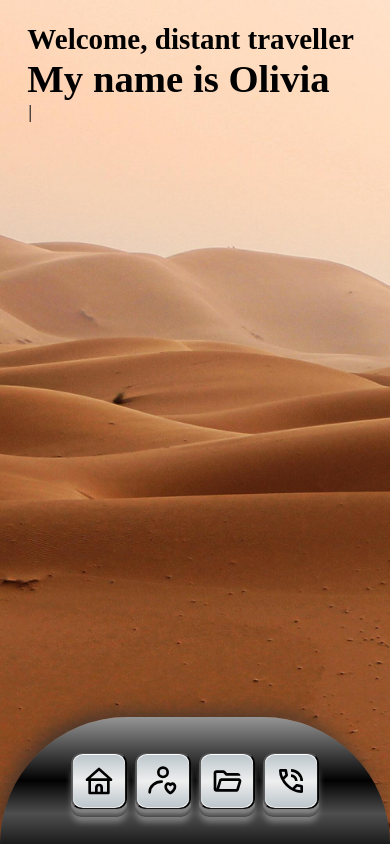
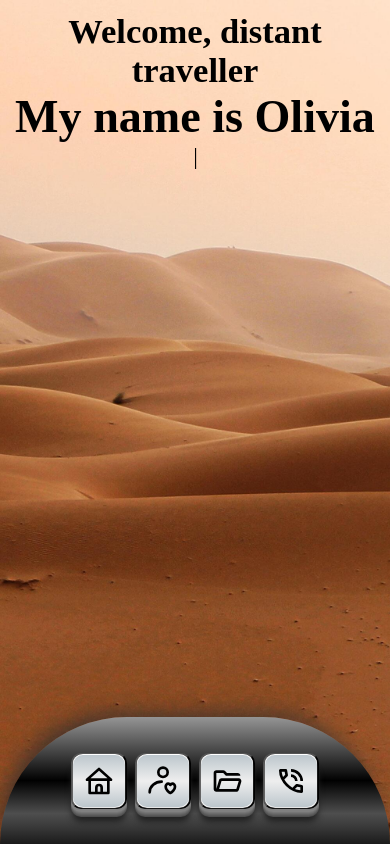
Before and after one commit to Liv4-code/planet-portfolio-site, a React (Create React App) app: page / in a window 390 px wide. Built offline with nearby package versions, Linux system fonts and the light colour scheme.

Commit message:
Centered heading for tablet

```diff
--- a/src/App.js
+++ b/src/App.js
@@ -1,4 +1,7 @@
 import Home from "./Home";
+// import About from "./About";
+// import Projects from "./Projects";
+// import Contact from "./Contact";
 import "./App.scss";
 import homeIcon from "./assets/home-1.svg";
 import aboutIcon from "./assets/personal-collection.svg";
@@ -10,6 +13,9 @@ function App() {
         <div className="container">
             <div>
                 <Home />
+                {/* <About /> */}
+                {/* <Projects /> */}
+                {/* <Contact /> */}
             </div>
             <div className="navigation-container">
                 <nav className="navigation">
--- a/src/App.scss
+++ b/src/App.scss
@@ -38,7 +38,6 @@ a {
     //     rgba(14, 14, 14, 1) 0%,
     //     rgba(119, 117, 117, 1) 74%
     // );
-    /* Permalink - use to edit and share this gradient: https://colorzilla.com/gradient-editor/#959595+0,0d0d0d+46,010101+50,0a0a0a+53,4e4e4e+76,383838+87,1b1b1b+100;Black+Gloss+Pipe */
     background: rgb(149, 149, 149); /* Old browsers */
     background: -moz-linear-gradient(
         top,
@@ -49,7 +48,7 @@ a {
         rgba(78, 78, 78, 1) 76%,
         rgba(56, 56, 56, 1) 87%,
         rgba(27, 27, 27, 1) 100%
-    ); /* FF3.6-15 */
+    );
     background: -webkit-linear-gradient(
         top,
         rgba(149, 149, 149, 1) 0%,
@@ -59,7 +58,7 @@ a {
         rgba(78, 78, 78, 1) 76%,
         rgba(56, 56, 56, 1) 87%,
         rgba(27, 27, 27, 1) 100%
-    ); /* Chrome10-25,Safari5.1-6 */
+    );
     background: linear-gradient(
         to bottom,
         rgba(149, 149, 149, 1) 0%,
@@ -69,7 +68,7 @@ a {
         rgba(78, 78, 78, 1) 76%,
         rgba(56, 56, 56, 1) 87%,
         rgba(27, 27, 27, 1) 100%
-    ); /* W3C, IE10+, FF16+, Chrome26+, Opera12+, Safari7+ */
+    );
     filter: progid:DXImageTransform.Microsoft.gradient( startColorstr='#959595', endColorstr='#1b1b1b',GradientType=0 ); /* IE6-9 */
 
     border-radius: 10rem 10rem 0 0;
@@ -81,8 +80,7 @@ a {
         box-shadow: 0px 3px rgba(128, 128, 128, 1),
             0px 4px rgba(118, 118, 118, 1), 0px 5px rgba(108, 108, 108, 1),
             0px 6px rgba(98, 98, 98, 1), 0px 7px rgba(88, 88, 88, 1),
-            0px 8px rgba(78, 78, 78, 1),
-            0px 14px 6px -1px rgba(128, 128, 128, 1);
+            0px 8px rgba(78, 78, 78, 1), 0px 14px 6px -1px rgb(34, 34, 34);
     }
 
     .navigation__button span {
@@ -96,7 +94,7 @@ a {
         font-size: 18px;
     }
 
-    .navigation__button:active span {
+    .navigation__button:hover span {
         transform: scale(1, 1.1) translate(0, 1px);
     }
 
@@ -109,7 +107,7 @@ a {
     }
 }
 
-.navigation__button:active {
+.navigation__button:hover {
     box-shadow: 0px 3px rgba(128, 128, 128, 1), 0px 4px rgba(118, 118, 118, 1),
         0px 5px rgba(108, 108, 108, 1), 0px 6px rgba(98, 98, 98, 1),
         0px 7px rgba(88, 88, 88, 1), 0px 8px rgba(78, 78, 78, 1),
--- a/src/Home.scss
+++ b/src/Home.scss
@@ -14,6 +14,11 @@ $breakpoint-tablet: 768px;
 
 @media (max-width: $breakpoint-tablet) {
     .container {
-        font-size: 1.1em;
+        font-size: 1.2em;
+
+        .heading {
+            text-align: center;
+            padding: 3%;
+        }
     }
 }
```
